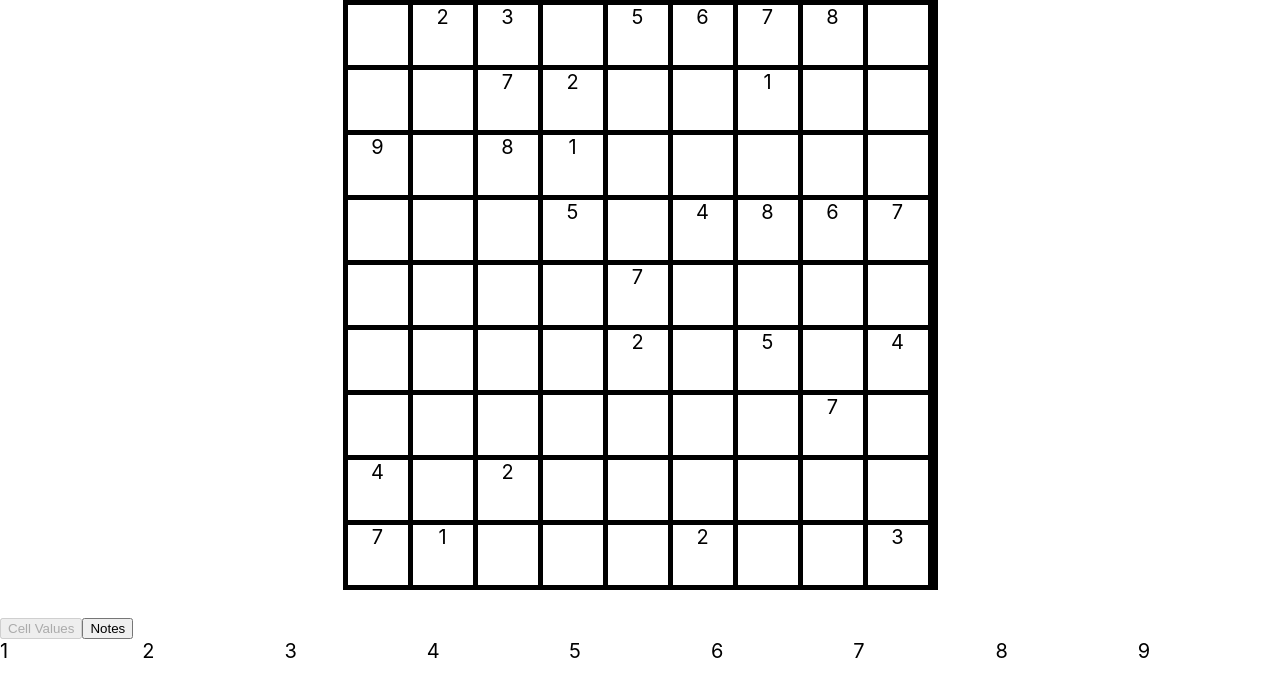
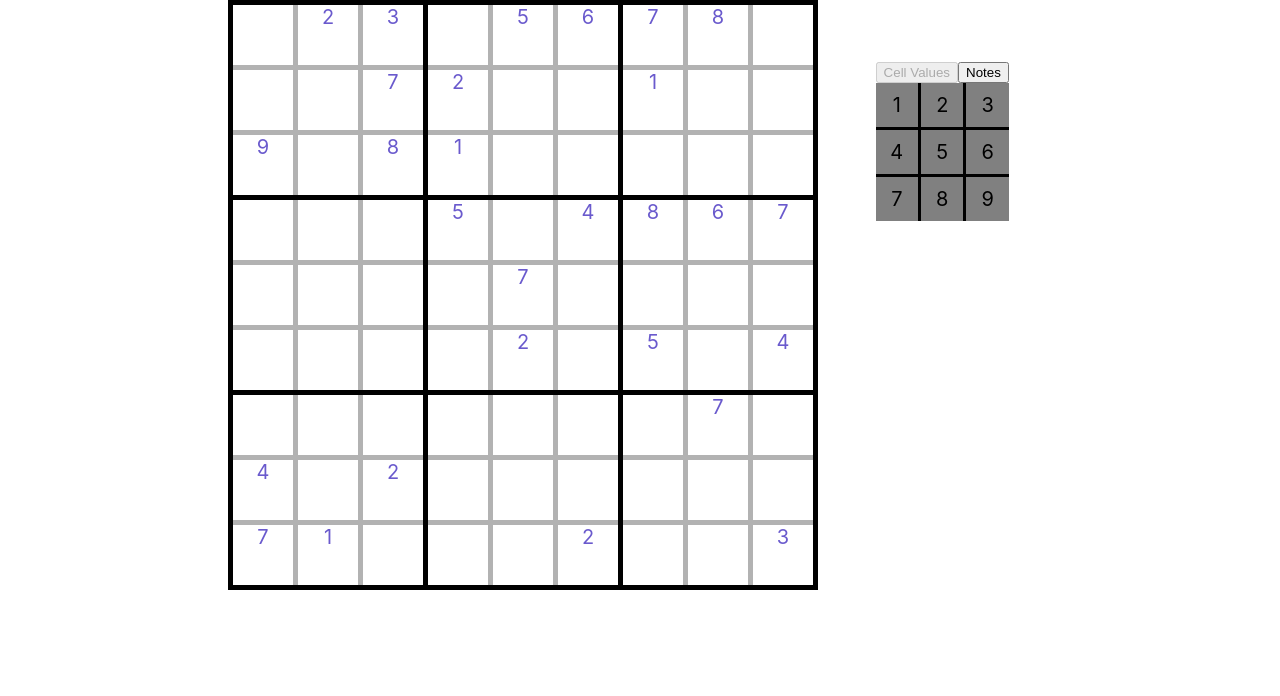
Before and after one commit to OrangeHoodie240/sudoku-react, a React (Create React App) app: page / in a window 1280 px wide. Shown: the top 696 px of the page. Built offline with nearby package versions, Linux system fonts and the light colour scheme.

Commit message:
improvments

```diff
--- /dev/null
+++ b/src/MagnifiedCell/MagnifiedCell.css
@@ -0,0 +1,20 @@
+.magnified-cell{
+    width: 120px;
+    height: 120px;
+    border: solid black 5px;
+    font-size: 40px;
+}
+
+.magnified-cell-upper-cell{
+    text-align: center;
+    width: 100%;
+    height: 60%;
+}
+
+.magnified-cell-lower-cell{
+    text-align: center;
+    width: 100%;
+    height: 40%;
+    font-size: .4em;
+    word-wrap: break-word;
+}
--- /dev/null
+++ b/src/MagnifiedCell/MagnifiedCell.js
@@ -0,0 +1,19 @@
+import React from 'react';
+import './MagnifiedCell.css';
+
+
+const MagnifiedCell = ({selectedCell})=>{
+    return (
+        <div className='magnified-cell'>
+            <div className='magnified-cell-upper-cell'>
+                {selectedCell.children[0].innerText}
+            </div>
+            <div className='magnified-cell-lower-cell'>
+                {selectedCell.children[1].innerText}
+            </div>
+        </div>
+    )
+};
+
+
+export default MagnifiedCell;
--- /dev/null
+++ b/src/SudokuBoard/SudokuBoard.css
@@ -0,0 +1,26 @@
+.sudoku-board {
+    width: 90%;
+    margin-left: 10%;
+}
+
+.sudoku-board-sudoku-grid {
+    float: left;
+
+}
+.sudoku-board-sudoku-pad {
+    float: left;
+    margin-left: 5%;
+    margin-top: 5%;
+}
+
+.sudoku-board-magnified-cell {
+    float: left;
+    margin-left: 5%;
+    margin-top: 33%;
+}
+
+.clearFloat::after {
+    display: table;
+    content: '';
+    clear: both;
+}
--- a/src/SudokuBoard/SudokuBoard.js
+++ b/src/SudokuBoard/SudokuBoard.js
@@ -1,8 +1,9 @@
 import React from "react";
 import SudokuGrid from "../SudokuGrid/SudokuGrid";
 import SudokuPad from "../SudokuPad/SudokuPad";
+import MagnifiedCell from "../MagnifiedCell/MagnifiedCell";
 import getThisSudoku, { copySudoku, isBoardFull, isBoardValid } from "../helpers";
-
+import './SudokuBoard.css';
 
 const SudokuBoard = () => {
     const [selectedCell, setSelectedCell] = React.useState(null);
@@ -11,13 +12,16 @@ const SudokuBoard = () => {
     const orignialSudoku = React.useRef(getThisSudoku());
     const [sudoku, setSudoku] = React.useState(copySudoku(orignialSudoku.current));
 
+    // for updating entire board from within child
+    const [_, update] = React.useState(null);
+
     const testIfInvalid = isBoardValid(sudoku);
-    if(valid && !testIfInvalid){
+    if (valid && !testIfInvalid) {
         selectedCell.classList.add('invalid-cell');
         setValid(false);
         setInvalidCell(selectedCell);
     }
-    else if(!valid && testIfInvalid){
+    else if (!valid && testIfInvalid) {
         invalidCell.classList.remove('invalid-cell');
         setValid(true);
         setInvalidCell(null);
@@ -27,11 +31,18 @@ const SudokuBoard = () => {
         alert('you win!');
     }
 
-    return (<>
-        <SudokuGrid setSelectedCell={setSelectedCell} invalidCell={invalidCell} sudoku={sudoku} originalSudoku={orignialSudoku.current} />
-        <br />
-        <SudokuPad selectedCell={selectedCell} sudoku={sudoku} setSudoku={setSudoku} />
-    </>);
+    return (
+        <div className='sudoku-board'>
+            <div className='sudoku-board-sudoku-grid'>
+                <SudokuGrid setSelectedCell={setSelectedCell} invalidCell={invalidCell} sudoku={sudoku} originalSudoku={orignialSudoku.current} />
+            </div>
+            <div className='sudoku-board-sudoku-pad'>
+                <SudokuPad selectedCell={selectedCell} update={update} sudoku={sudoku} setSudoku={setSudoku} />
+            </div>
+            {selectedCell ? <div className='sudoku-board-magnified-cell'><MagnifiedCell selectedCell={selectedCell} /></div> : null}
+            <div className='clearFloat'></div>
+        </div>
+    );
 
 
 };
--- a/src/SudokuCell/SudokuCell.css
+++ b/src/SudokuCell/SudokuCell.css
@@ -24,10 +24,13 @@
 }
 
 .selected-cell {
-    background-color: rgb(255, 255, 0);
+    background-color: rgb(248, 248, 126);
 }
 
 .invalid-cell {
-    color: red;
-    border: red 1px solid;
+    background-color: rgb(241, 105, 105);
 }
+
+.given {
+    color: slateblue;
+}
--- a/src/SudokuCell/SudokuCell.js
+++ b/src/SudokuCell/SudokuCell.js
@@ -5,7 +5,7 @@ import './SudokuCell.css';
 const SudokuCell = ({cellRow, cellCol, value=5, given})=>{
     let outerCell = React.useRef(null);
     const notGiven = !given;
-
+    const upperCellClasses = (given) ? 'upper-cell given' : 'upper-cell';
 
     React.useEffect(()=>{
         outerCell.current = document.getElementById('SudokuCell-' + cellRow + ',' + cellCol);
@@ -13,7 +13,7 @@ const SudokuCell = ({cellRow, cellCol, value=5, given})=>{
 
     return (<>
                         <div id={'SudokuCell-' + cellRow + ',' + cellCol} data-row={cellRow} data-col={cellCol} className='outer-cell' data-not-given={notGiven}>
-                            <div className='upper-cell'>{(notGiven) ? '' : value}</div>
+                            <div className={upperCellClasses}>{(notGiven) ? '' : value}</div>
                             <div className='lower-cell' data-notes=''></div>
                         </div>
 
--- a/src/SudokuGrid/SudokuGrid.css
+++ b/src/SudokuGrid/SudokuGrid.css
@@ -1,13 +1,53 @@
 .grid-div {
     display: grid;
     grid-template-columns: 60px 60px 60px 60px 60px 60px 60px 60px 60px;
-    background-color: black;
+    background-color: rgba(0, 0, 0, .3);
     column-gap: 5px;
     row-gap: 5px;
     border-top: black 5px solid;
     border-left: black 5px solid;
     border-bottom: black 5px solid;
-    margin-left: auto;
-    margin-right: auto;
+    border-right: black 5px solid;
+    margin-left: 100px;
+    width: 580px;
+    padding-left:0;
+    padding-right: 0;
+    z-index: 1;
+}
+.grid-div div {
+    position: relative;
+    z-index: 3;
+}
+
+.grid-hor-bar {
+    position: absolute;
+    z-index: 2;
+    height: 5px;
     width: 590px;
+    background-color: black;
+    margin-left: 100px;
 }
+
+#grid-first-hor-bar {
+    top: 195px;
+}
+
+#grid-second-hor-bar {
+    top: 390px;
+}
+
+.grid-ver-bar {
+    position: absolute;
+    z-index: 2;
+    height: 590px;
+    width: 5px;
+    background-color: black;
+}
+
+#grid-first-ver-bar {
+    margin-left: 295px;
+}
+
+#grid-second-ver-bar {
+    margin-left: 490px;
+}
--- a/src/SudokuGrid/SudokuGrid.js
+++ b/src/SudokuGrid/SudokuGrid.js
@@ -3,7 +3,7 @@ import SudokuCell from "../SudokuCell/SudokuCell";
 import './SudokuGrid.css';
 
 
-const SudokuGrid = ({setSelectedCell, sudoku, originalSudoku, invalidCell}) => {
+const SudokuGrid = ({ setSelectedCell, sudoku, originalSudoku, invalidCell }) => {
     const gridDiv = React.useRef(null);
 
 
@@ -11,10 +11,10 @@ const SudokuGrid = ({setSelectedCell, sudoku, originalSudoku, invalidCell}) => {
         if (target !== gridDiv) {
             target = target.parentElement;
 
-            if(target.getAttribute('data-not-given') === 'false') return;
+            if (target.getAttribute('data-not-given') === 'false') return;
 
-            if(invalidCell && target !== invalidCell){
-                invalidCell.classList.remove('selected-cell');
+            if (invalidCell && target !== invalidCell) {
+                document.querySelector('.sudoku-pad-values').focus();
                 return;
             }
 
@@ -40,9 +40,9 @@ const SudokuGrid = ({setSelectedCell, sudoku, originalSudoku, invalidCell}) => {
 
     const gridArray = [];
     for (let i = 0; i < 9; i++) {
-        for(let j = 0; j < 9; j++){
+        for (let j = 0; j < 9; j++) {
             let given = (originalSudoku[i][j] !== '0') ? true : false;
-            gridArray.push(<SudokuCell cellRow={i} cellCol={j} value={sudoku[i][j]} given={given}/>);
+            gridArray.push(<SudokuCell cellRow={i} cellCol={j} value={sudoku[i][j]} given={given} />);
         }
     }
 
@@ -51,9 +51,16 @@ const SudokuGrid = ({setSelectedCell, sudoku, originalSudoku, invalidCell}) => {
     }, []);
 
 
+
     return (
-        <div className='grid-div' id='grid-div' onClick={onClick}>
-            {gridArray}
+        <div>
+            <div className='grid-hor-bar' id='grid-first-hor-bar'></div>
+            <div className='grid-hor-bar' id='grid-second-hor-bar'></div>
+            <div className='grid-ver-bar' id='grid-first-ver-bar'></div>
+            <div className='grid-ver-bar' id='grid-second-ver-bar'></div>
+            <div className='grid-div' id='grid-div' onClick={onClick}>
+                {gridArray}
+            </div>
         </div>
     );
 };
--- a/src/SudokuPad/SudokuPad.css
+++ b/src/SudokuPad/SudokuPad.css
@@ -6,12 +6,16 @@
 
 .sudoku-pad-notes, .sudoku-pad-values {
     display: grid;
-    grid-template-columns: 1fr 1fr 1fr 1fr 1fr 1fr 1fr 1fr 1fr;
+    grid-template-columns: 1fr 1fr 1fr;
     margin-left: auto;
     margin-right: auto;
+    background-color: black;
+    column-gap: 3px;
+    row-gap: 3px;
 }
 
-
-.sudoku-pad h3{
+.sudoku-pad-notes div, .sudoku-pad-values div{
+    background-color: gray;
     text-align: center;
+    padding: 10px;
 }
--- a/src/SudokuPad/SudokuPad.js
+++ b/src/SudokuPad/SudokuPad.js
@@ -3,7 +3,7 @@ import './SudokuPad.css';
 import { copySudoku } from '../helpers';
 
 
-const SudokuPad = ({ selectedCell, sudoku, setSudoku }) => {
+const SudokuPad = ({ selectedCell, sudoku, setSudoku, update }) => {
     const cellValuesToggleButton = React.useRef(null);
     const notesToggleButton = React.useRef(null);
     const sudokuPadValues = React.useRef(null);
@@ -19,8 +19,8 @@ const SudokuPad = ({ selectedCell, sudoku, setSudoku }) => {
     }, [])
 
     function onClickValue({ target }) {
-        if (target.classList.contains('sudoku-pad')) return;
-        if(!selectedCell) return;
+        if (!target.classList.contains('sudoku-pad-digit-button')) return;
+        if (!selectedCell) return;
         const row = Number(selectedCell.getAttribute('data-row'));
         const col = Number(selectedCell.getAttribute('data-col'));
 
@@ -42,7 +42,6 @@ const SudokuPad = ({ selectedCell, sudoku, setSudoku }) => {
     function onKeyUp(evt) {
         if (!selectedCell) return;
         const target = evt.target;
-        if (target.classList.contains('sudoku-pad')) return;
         const key = evt.key;
         if (!['1', '2', '3', '4', '5', '6', '7', '8', '9'].includes(key)) {
             return;
@@ -62,8 +61,8 @@ const SudokuPad = ({ selectedCell, sudoku, setSudoku }) => {
     }
 
     function onClickNote({ target }) {
-        if (target.classList.contains('sudoku-pad')) return;
-        if(!selectedCell) return;
+        if (!target.classList.contains('sudoku-pad-digit-button')) return;
+        if (!selectedCell) return;
 
         const lowerCellOfSelectedCell = selectedCell.children[1];
         const noteValue = target.innerText.trim();
@@ -71,6 +70,7 @@ const SudokuPad = ({ selectedCell, sudoku, setSudoku }) => {
         if (!lowerCellNotes) {
             lowerCellOfSelectedCell.setAttribute('data-notes', noteValue);
             lowerCellOfSelectedCell.innerText = noteValue;
+            update(Math.random());
             return;
         }
         lowerCellNotes = lowerCellNotes.split(',');
@@ -81,6 +81,7 @@ const SudokuPad = ({ selectedCell, sudoku, setSudoku }) => {
                 lowerCellNotes.sort();
                 lowerCellOfSelectedCell.innerText = lowerCellNotes.join(' ');
                 lowerCellOfSelectedCell.setAttribute('data-notes', lowerCellNotes.join(','));
+                update(Math.random());
                 return;
             }
         }
@@ -88,6 +89,7 @@ const SudokuPad = ({ selectedCell, sudoku, setSudoku }) => {
         lowerCellNotes.sort();
         lowerCellOfSelectedCell.innerText = lowerCellNotes.join(' ');
         lowerCellOfSelectedCell.setAttribute('data-notes', lowerCellNotes.join(','));
+        update(Math.random());
     }
 
 
@@ -98,13 +100,14 @@ const SudokuPad = ({ selectedCell, sudoku, setSudoku }) => {
             notesToggleButton.current.removeAttribute('disabled');
             sudokuPadValues.current.style.display = '';
             sudokuPadNotes.current.style.display = 'none';
+
+            sudokuPadValues.current.focus();
         }
         else {
             notesToggleButton.current.setAttribute('disabled', true);
             cellValuesToggleButton.current.removeAttribute('disabled');
             sudokuPadNotes.current.style.display = '';
             sudokuPadValues.current.style.display = 'none';
-
         }
     }
 
@@ -113,14 +116,14 @@ const SudokuPad = ({ selectedCell, sudoku, setSudoku }) => {
     const valueDivs = [];
     const noteDivs = [];
     for (let i = 1; i < 10; i++) {
-        valueDivs.push(<div >{i}</div>);
-        noteDivs.push(<div >{i}</div>);
+        valueDivs.push(<div className='sudoku-pad-digit-button'>{i}</div>);
+        noteDivs.push(<div className='sudoku-pad-digit-button' >{i}</div>);
     }
 
     return (
         <div className={'sudoku-pad'}>
             <div id='sudoku-pad-buttons'>
-                <button  id='sudoku-pad-cell-values-toggle-button' disabled>Cell Values</button>
+                <button id='sudoku-pad-cell-values-toggle-button' disabled>Cell Values</button>
                 <button id="sudoku-pad-notes-toggle-button" onClick={onClickSudokuPadToggle} >Notes</button>
             </div>
             <div tabindex='0' onClick={onClickValue} onKeyUp={onKeyUp} id='sudoku-pad-values' className='sudoku-pad-values'>
```
